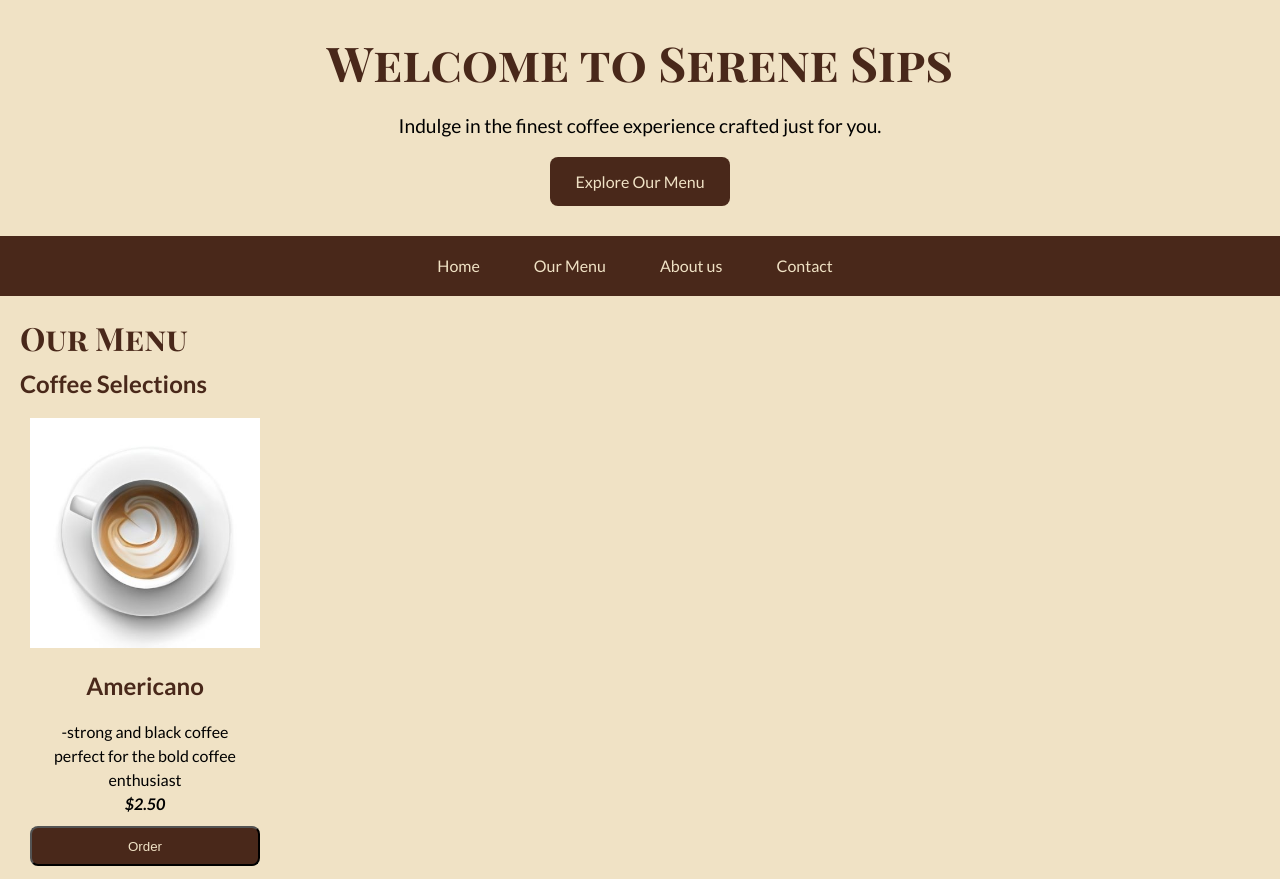
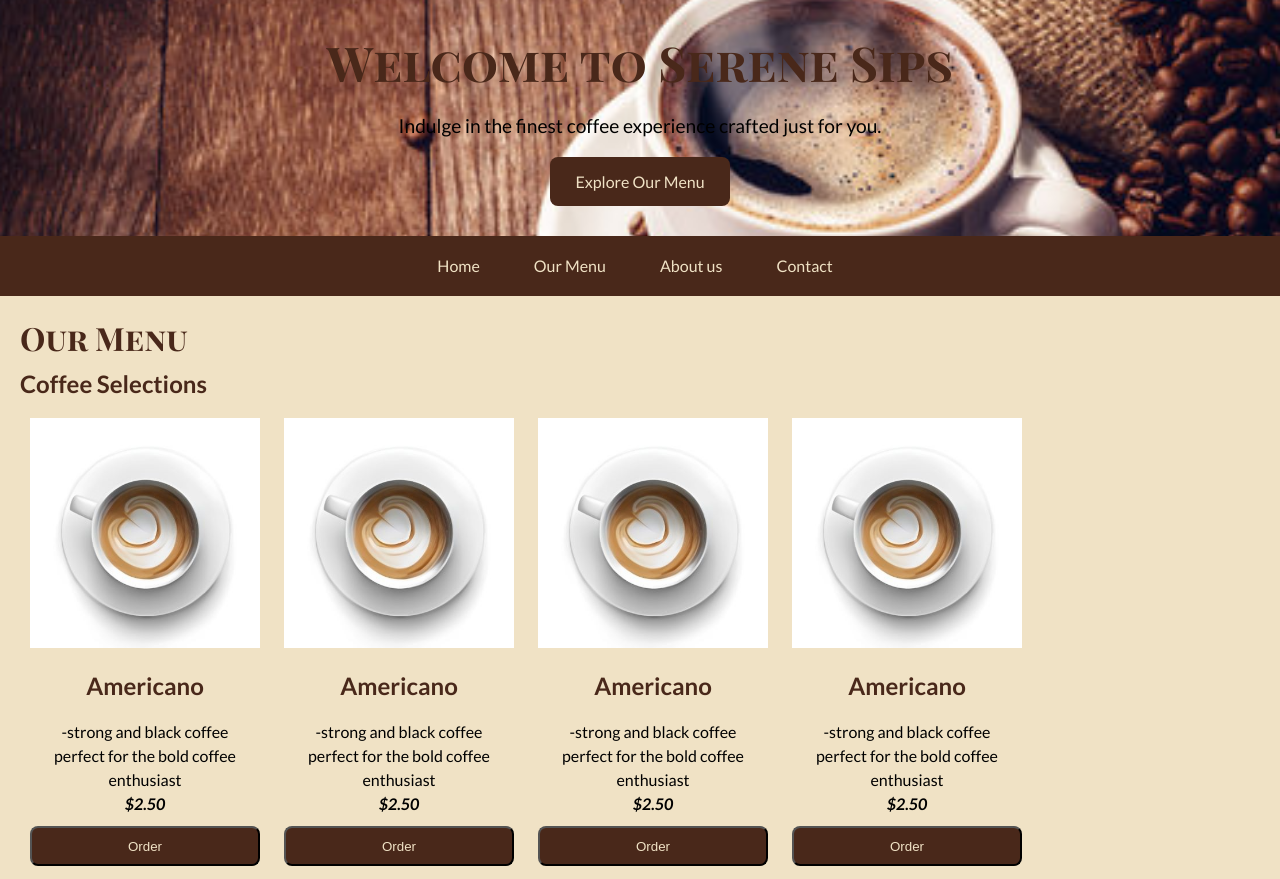
Before and after one commit to SuSharLe/serene-sip-v1, a plain HTML site: page index.html in a window 1280 px wide. Shown: the top 879 px of the page. Drawn offline with Linux system fonts and the light colour scheme.

Commit message:
added background image

```diff
--- a/style.css
+++ b/style.css
@@ -7,6 +7,9 @@
 header {
   text-align: center;
   padding: 30px 0;
+  background-image: url(images/360_F_105907729_4RzHYsHJ2UFt5koUI19fc6VzyFPEjeXe.jpg);
+  background-size: 1400px;
+  background-position: center;
 }
 
 body {
@@ -71,6 +74,7 @@ nav a:hover {
   text-align: center;
   /* margin: 50px auto; */
   border-radius: 10px;
+  display: inline-block;
 }
 .card-img-top {
   max-width: 100%;
```
Also changed, not shown: images/20230621-SEA-DalognaCoffee-LorenaMasso-hero-e6a0eb179a2d457fb40c059d91594c35.jpg (added), images/360_F_105907729_4RzHYsHJ2UFt5koUI19fc6VzyFPEjeXe.jpg (added), images/hot-coffee-cup-with-coffee-beans-wallpaper-coffee-photo.jpg (added), images/refreshing-cup-of-hot-coffee-on-a-table-isolated-on-black-background-copy-space-cozy-warm-mood-ai-generative-photo.jpg (added).
